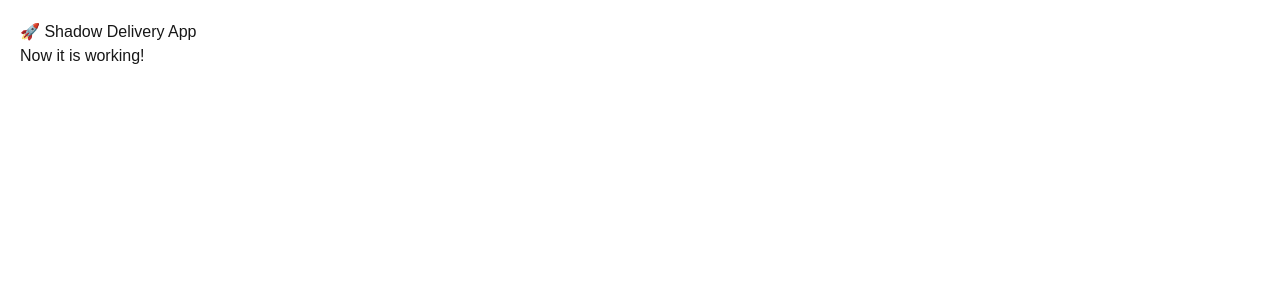
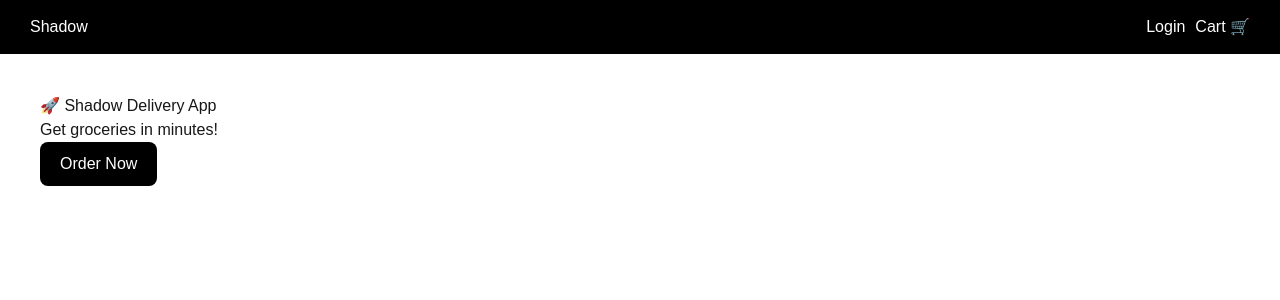
Before and after one commit to Hema967/Shadow-Delivery, a Next.js app in the folder frontend/: page / in a window 1280 px wide. Shown: the top 300 px of the page. Built offline with nearby package versions, Linux system fonts and the light colour scheme.

Commit message:
Added navbar UI

```diff
--- a/frontend/src/pages/index.tsx
+++ b/frontend/src/pages/index.tsx
@@ -1,8 +1,36 @@
 export default function Home() {
   return (
-    <div style={{ padding: "20px" }}>
-      <h1>🚀 Shadow Delivery App</h1>
-      <p>Now it is working!</p>
+    <div>
+      <nav
+        style={{
+          display: "flex",
+          justifyContent: "space-between",
+          padding: "15px 30px",
+          background: "black",
+          color: "white",
+        }}
+      >
+        <h2>Shadow</h2>
+        <div>
+          <button style={{ marginRight: "10px" }}>Login</button>
+          <button>Cart 🛒</button>
+        </div>
+      </nav>
+
+      <div style={{ padding: "40px" }}>
+        <h1>🚀 Shadow Delivery App</h1>
+        <p>Get groceries in minutes!</p>
+        <button
+          style={{
+            padding: "10px 20px",
+            background: "black",
+            color: "white",
+            borderRadius: "8px",
+          }}
+        >
+          Order Now
+        </button>
+      </div>
     </div>
   );
 }
```
